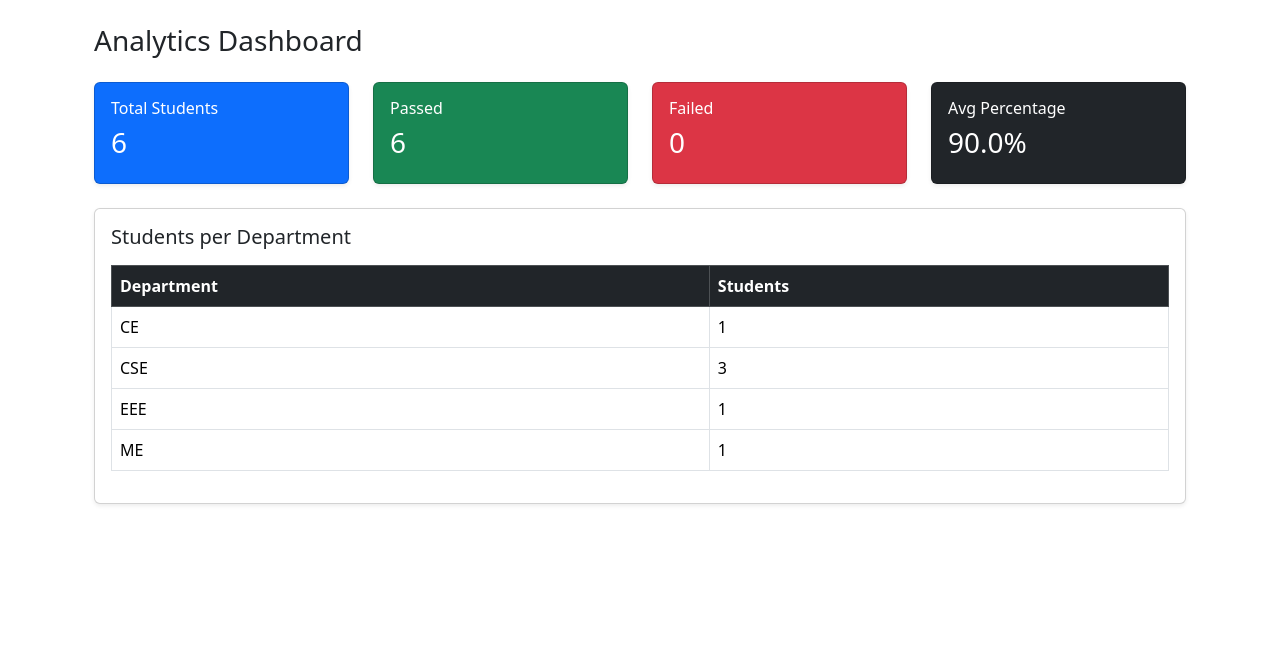
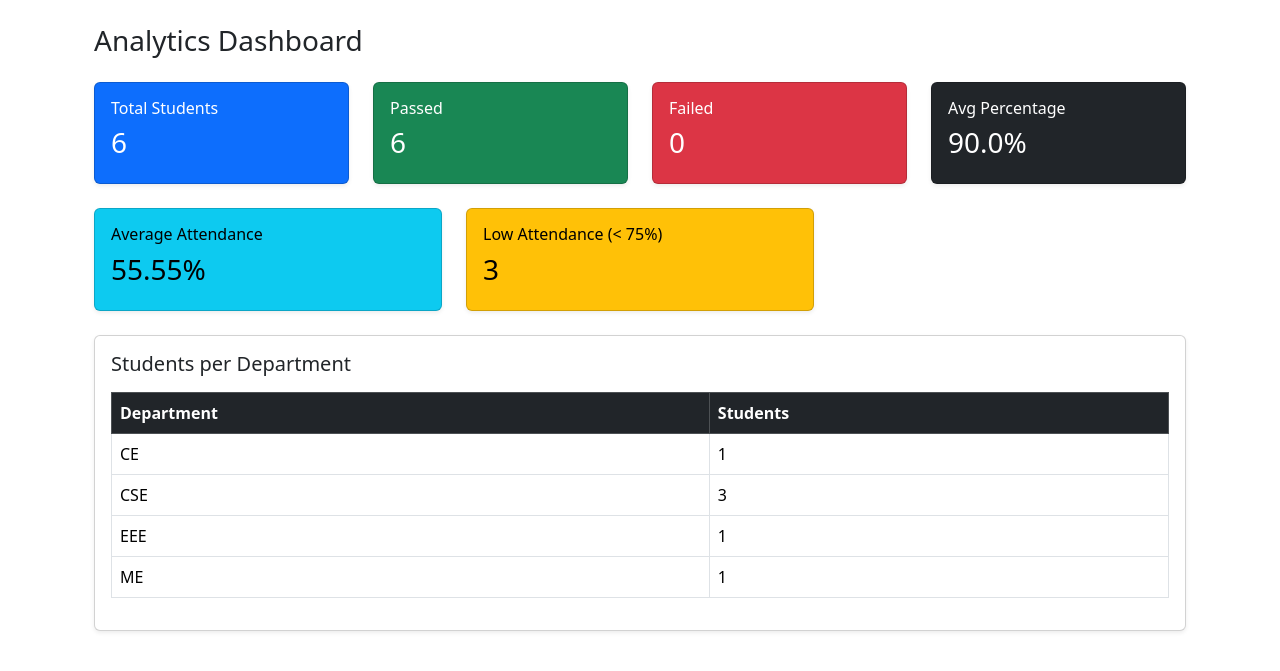
Before and after one commit to Srivenkatesh03/Student_Management_System, a Django app: page /dashboard/ in a window 1280 px wide. Shown: the part 56-727 px from the top of the page. Run offline with Django 5.2, Linux system fonts and the light colour scheme; a user stored in the database is signed in; data comes from the database, SQL or seed files in the repository; both versions use the stored data as it was after the commit.

Commit message:
Add user association to Student model, implement student dashboard, and enhance dashboard with attendance metrics

```diff
--- a/core/models.py
+++ b/core/models.py
@@ -1,7 +1,15 @@
 from django.db import models
 from django.core.validators import MinValueValidator
+from django.contrib.auth.models import User
 
 class Student(models.Model):
+    user = models.OneToOneField(
+         User,
+         on_delete=models.CASCADE,
+         null=True,
+         blank=True
+    )
+
     DEPARTMENT_CHOICES = [
         ('CSE', 'Computer Science'),
         ('ECE', 'Electronics'),
--- a/core/urls.py
+++ b/core/urls.py
@@ -17,6 +17,8 @@ urlpatterns = [
     path("dashboard/", views.dashboard, name="dashboard"),
     path("attendance/mark/", views.mark_attendance, name="mark_attendance"),
     path("attendance/view/", views.view_attendance, name="view_attendance"),
+    path("my/", views.student_dashboard, name="student_dashboard"),
+
 
 
 
--- a/core/views.py
+++ b/core/views.py
@@ -1,6 +1,6 @@
 from django.shortcuts import redirect, render, get_object_or_404
 import csv
-from django.http import HttpResponse
+from django.http import HttpResponse,HttpResponseForbidden
 from django.contrib import messages
 from core.forms import StudentForm, MarksForm, AttendanceForm
 from .models import Student, Attendance
@@ -9,17 +9,23 @@ from django.core.paginator import Paginator
 from django.contrib.auth.decorators import login_required,user_passes_test
 from django.db.models import Count
 from django.utils.timezone import now
+from openpyxl import Workbook
+from openpyxl.utils import get_column_letter
+
 
 
 
 def is_staff_user(user):
     return user.is_authenticated and user.is_staff
 
+
+
 # Create your views here.
 def home(request):
     return render(request, 'core/home.html')
 
 @login_required
+@user_passes_test(is_staff_user)
 def student_list(request):
     query = request.GET.get('q','')
     students = Student.objects.all().order_by('-created_at')
@@ -79,8 +85,14 @@ def student_delete(request, pk):
 
 @login_required
 def student_detail(request, pk):
-    student = get_object_or_404(Student,pk=pk)
-    return render(request, 'core/student_detail.html', {'student':student})
+    student = get_object_or_404(Student, pk=pk)
+
+    if not request.user.is_staff:
+        if student.user != request.user:
+            return HttpResponseForbidden("Access denied")
+
+    return render(request, 'core/student_detail.html', {'student': student})
+
 
 
 @login_required
@@ -95,8 +107,14 @@ def marks_create(request):
         form = MarksForm()
     return render(request, 'core/marks_form.html',{'form':form})
 
+@login_required
 def student_report(request, pk):
     student = get_object_or_404(Student, pk=pk)
+
+    if not request.user.is_staff:
+        if student.user != request.user:
+            return HttpResponseForbidden("Access denied")
+
     marks = student.marks.select_related('subject')
 
     context = {
@@ -104,6 +122,7 @@ def student_report(request, pk):
         'marks': marks,
     }
     return render(request, 'core/student_report.html', context)
+
 
 @login_required
 @user_passes_test(is_staff_user)
@@ -161,17 +180,6 @@ def export_student_marks_csv(request, pk):
         ])
 
     return response
-
-from openpyxl import Workbook
-from openpyxl.utils import get_column_letter
-from django.http import HttpResponse
-from django.contrib.auth.decorators import login_required, user_passes_test
-from .models import Student
-
-
-def is_staff_user(user):
-    return user.is_authenticated and user.is_staff
-
 
 @login_required
 @user_passes_test(is_staff_user)
@@ -256,12 +264,33 @@ def dashboard(request):
         sum(percentages) / len(percentages), 2
     ) if percentages else 0
 
+    attendance_percentages = [
+    student.attendance_percentage()
+    for student in students
+    if student.total_attendance_days() > 0
+]
+
+    average_attendance = (
+        round(sum(attendance_percentages) / len(attendance_percentages), 2)
+        if attendance_percentages else 0
+    )
+
+    LOW_ATTENDANCE_LIMIT = 75
+
+    low_attendance_students = [
+        student for student in students
+        if student.attendance_percentage() < LOW_ATTENDANCE_LIMIT
+    ]
+
     context = {
         "total_students": total_students,
         "passed_students": passed_students,
         "failed_students": failed_students,
         "department_stats": department_stats,
         "avg_percentage": avg_percentage,
+        "average_attendance": average_attendance,
+        "low_attendance_students": low_attendance_students,
+        "low_attendance_count": len(low_attendance_students),
     }
 
     return render(request, "core/dashboard.html", context)
@@ -311,3 +340,17 @@ def view_attendance(request):
         'attendance_records':attendance_records
     }
     return render(request, 'core/attendance_list.html',context)
+
+@login_required
+def student_dashboard(request):
+    if request.user.is_staff:
+        return redirect("dashboard")
+
+    student = get_object_or_404(Student, user=request.user)
+
+    context = {
+        "student":student,
+        "marks":student.marks.all(),
+        "attendance": student.attendance.all(),
+    }
+    return render(request, "core/student_dashboard.html",context)
--- a/student_manager/settings.py
+++ b/student_manager/settings.py
@@ -122,5 +122,5 @@ MEDIA_ROOT = BASE_DIR / 'media'
 
 LOGIN_URL = '/accounts/login/'
 
-LOGIN_REDIRECT_URL = '/students/'
+LOGIN_REDIRECT_URL = '/my'
 LOGOUT_REDIRECT_URL = '/accounts/login/'
--- a/templates/core/dashboard.html
+++ b/templates/core/dashboard.html
@@ -45,6 +45,26 @@
             </div>
         </div>
     </div>
+    <div class="row mb-4">
+    <div class="col-md-4">
+        <div class="card text-bg-info shadow-sm">
+            <div class="card-body">
+                <h6>Average Attendance</h6>
+                <h3>{{ average_attendance }}%</h3>
+            </div>
+        </div>
+    </div>
+
+    <div class="col-md-4">
+        <div class="card text-bg-warning shadow-sm">
+            <div class="card-body">
+                <h6>Low Attendance (&lt; 75%)</h6>
+                <h3>{{ low_attendance_count }}</h3>
+            </div>
+        </div>
+    </div>
+</div>
+
 
     <!-- Department-wise Count -->
     <div class="card shadow-sm">
```
Also changed, not shown: templates/core/student_dashboard.html (added, +31 -0 lines), core/migrations/0010_student_user.py (added), db.sqlite3.
